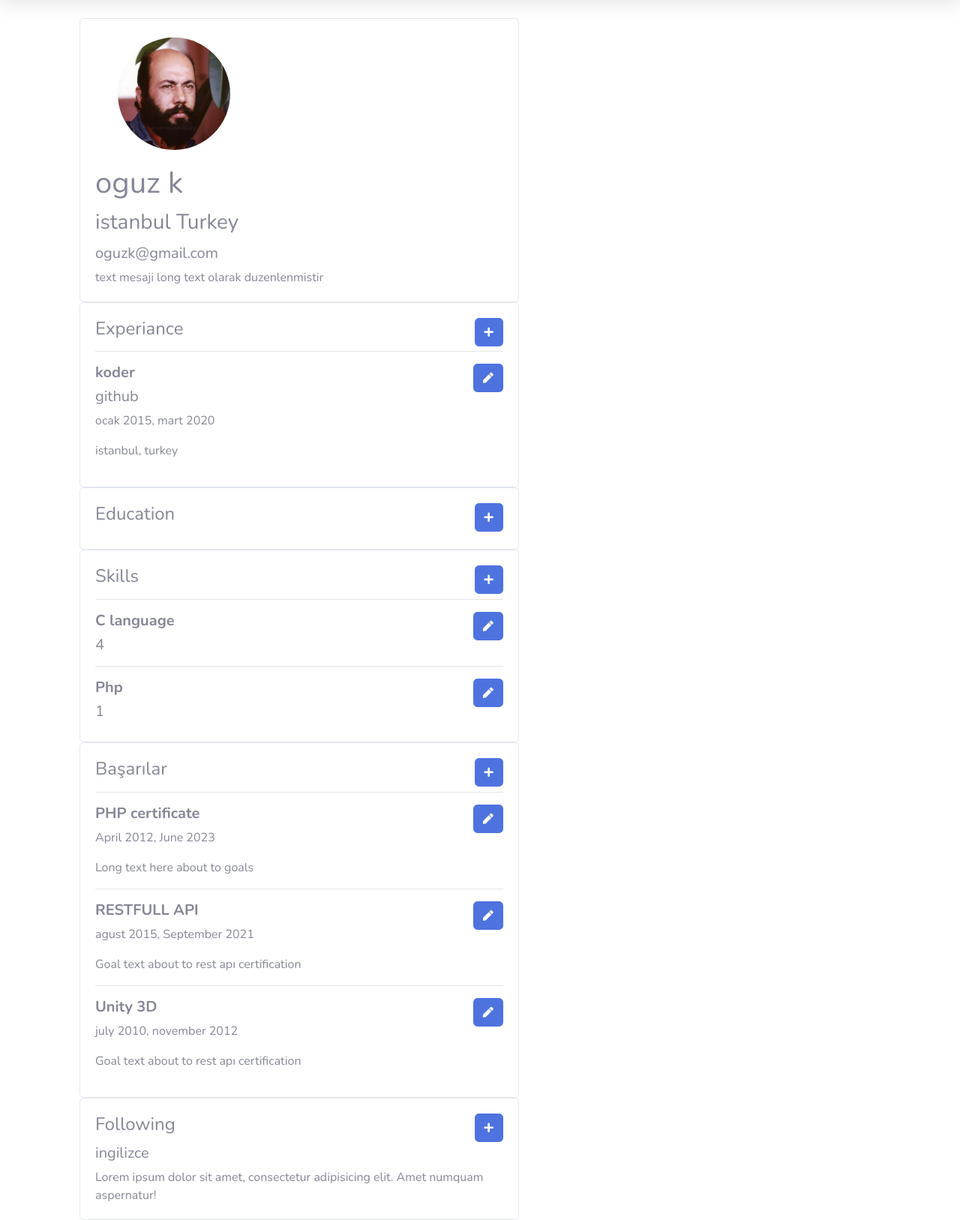
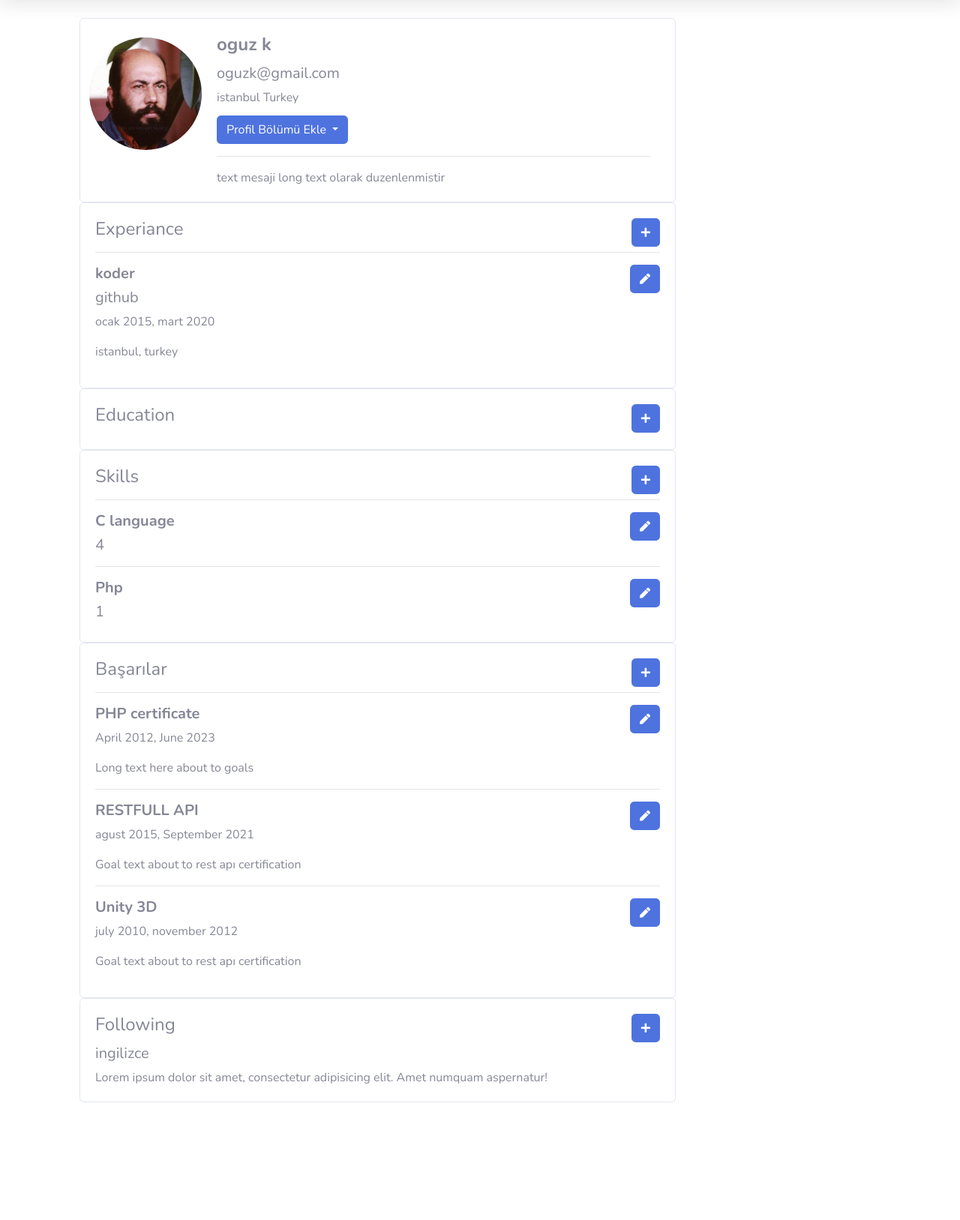
Before and after one commit to Redwoodcutter/SnProject, a CodeIgniter app: page /SnProject/Home/profile/1 in a window 1280 px wide. Shown: the part 70-1697 px from the top of the page at 75% size. After the commit the page ends 1540 px from the top, so only its background shows below. Run offline with CodeIgniter, Linux system fonts and the light colour scheme; the visitor is signed in with stand-in values (Sample User, id 1); data comes from the database, SQL or seed files in the repository; data that the repository does not hold is empty.

Commit message:
Info Card Updates

```diff
--- a/application/views/profile_cards/info_card.php
+++ b/application/views/profile_cards/info_card.php
@@ -1,17 +1,35 @@
 <?php foreach($veriler as $rs) {?>
-              <div class="col-lg-9">
+
+<div class="col-lg-9">
 
         <div class="card" >
-           <img src="<?=base_url()?>upload/<?=$rs->picture?>" class="rounded-circle" alt="Cinque Terre" style="height: 150px; width: 150px; margin-left: 50px; margin-top: 25px; float:right">
+          <div class="container">
+            <div class="row">
+              <img src="<?=base_url()?>upload/<?=$rs->picture?>" class="rounded-circle" alt="Cinque Terre" style="height: 150px; width: 150px; margin-top: 25px; float:left">
 
             <div class="card-body">
-               <h1 class="card-title"><?=$rs->first_name?><?php echo ' ';?><?=$rs->last_name?></h1>
-                <h3 class="card-title"><?=$rs->city;echo ' '; ?><?=$rs->location?></h3>
+                <h4 class="card-title"><b><?=$rs->first_name?><?php echo ' ';?><?=$rs->last_name?></b></h4>
                 <h5><?=$rs->e_mail?></h5>
+                <p class="card-title"><?=$rs->city;echo ' '; ?><?=$rs->location?></p>
+                <div class="btn-group">
+                    <button class="btn btn-primary dropdown-toggle" type="button" data-toggle="dropdown" aria-haspopup="true" aria-expanded="false">
+                      Profil Bölümü Ekle
+                    </button>
+                    <div class="dropdown-menu ">
+                        <a class="dropdown-item" href="#" data-toggle="modal" data-target="#EducationAdd">Tanıtım Mesajı Ekle</a>
+                        <a class="dropdown-item" href="#" data-toggle="modal" data-target="#ExprerianceAdd">Deneyim Bilgisi Ekle</a>
+                        <a class="dropdown-item" href="#" data-toggle="modal" data-target="#EducationAdd">Eğitim Bilgisi Ekle</a>
+                        <a class="dropdown-item" href="#" data-toggle="modal" data-target="#SkillAdd">Yetenek Bilgisi Ekle</a>
+                        <a class="dropdown-item" href="#" data-toggle="modal" data-target="#GoalAdd">Başarım Bilgisi Ekle</a>
+                    </div>
+                </div>
+                <hr>
                 <p class="card-text"><?=$rs->pt_message?></p>
 
             </div>
+           </div>
         </div>
+    </div>
 
-      </div>
+</div>
 <?php } ?>
--- a/application/views/profile_page.php
+++ b/application/views/profile_page.php
@@ -6,7 +6,7 @@
 
     <div class="row">
 <?php foreach ($veriler as $rs){ ?>
-      <div class="col-lg-9">
+      <div class="col-lg-12">
           <?php $this->load->view('profile_cards\info_card') ?>
      <!-- /.col-lg-9 -->
       <div class="col-lg-9">
```
